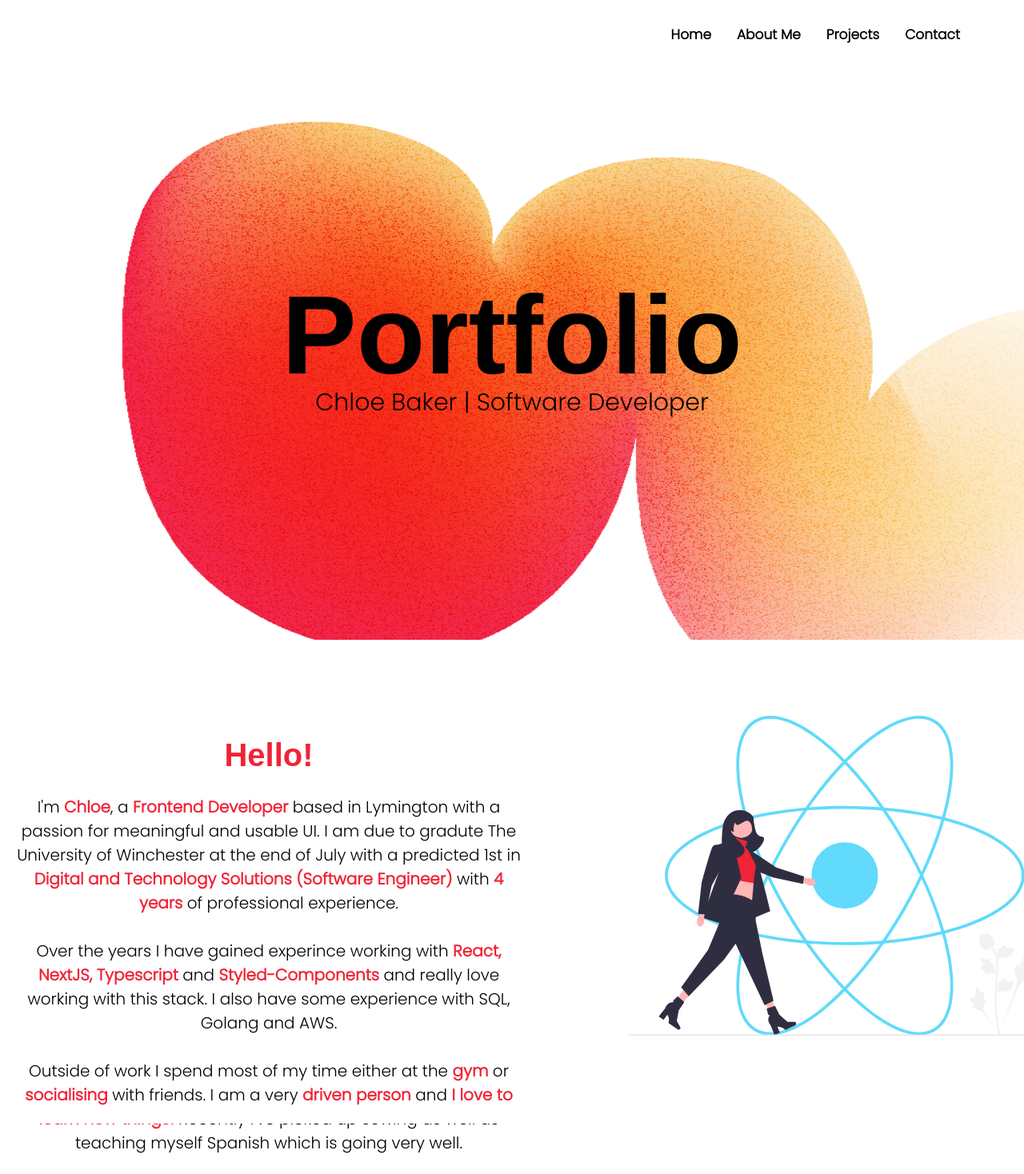
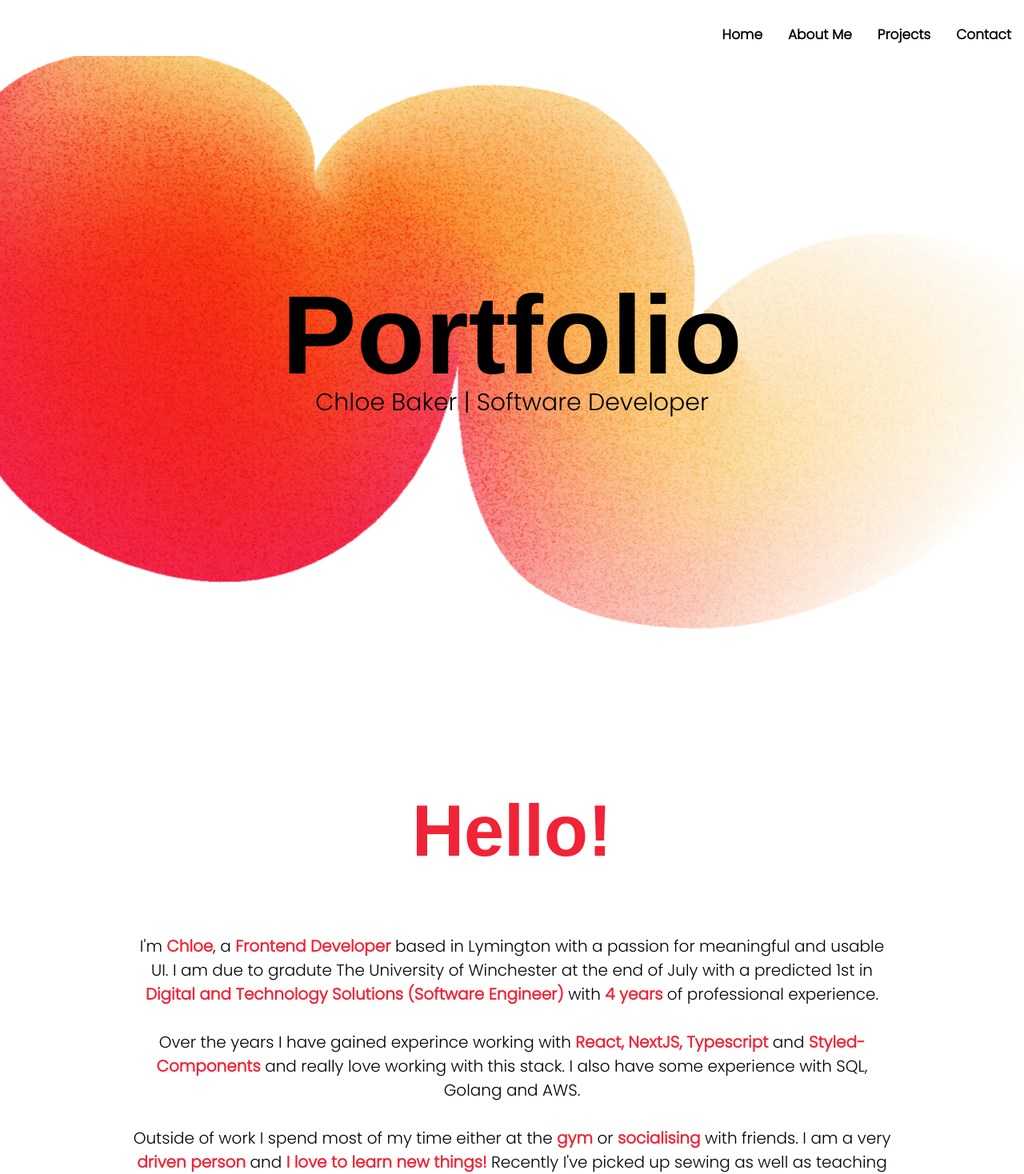
Before and after one commit to chhhloeeee/digital-portfolio, a React (Create React App) app: page / in a window 1280 px wide. Shown: the top 1468 px of the page at 80% size. Built offline with nearby package versions, Linux system fonts and the light colour scheme; a web font is replaced by a local one.

Commit message:
fix: about section

```diff
--- a/src/components/About.tsx
+++ b/src/components/About.tsx
@@ -1,5 +1,5 @@
 import { styled } from "styled-components";
-import ReactImg from "../Images/undraw_react.svg";
+import grain from "../Images/grain.svg";
 
 interface AboutProps {
   className?: string;
@@ -34,36 +34,27 @@ const About = ({ className, id }: AboutProps) => {
           sewing as well as teaching myself Spanish which is going very well.
         </p>
       </div>
-      <img src={ReactImg} alt="girl with React logo"></img>
     </div>
   );
 };
 
 const StyledAbout = styled(About)`
-  position: relative;
-  min-height: 70vh;
-  font-size: 20px;
-  border-top: solid 15px white;
-  border-bottom: solid 15px white;
+  margin: 1rem;
+  padding: 2rem 2rem;
+  text-align: center;
   > div {
-    float: left;
-    width: 50%;
-    height: 100%;
-    padding: 5rem 1rem;
-
+    margin: auto;
+    width: 80%;
+    padding: 1rem 1rem;
+    font-size: 20px;
     strong,
     h1 {
       color: #f12336;
     }
   }
-  img {
-    margin: 0;
-    position: absolute;
-    top: 50%;
-    -ms-transform: translate(-50%, -50%);
-    transform: translate(-50%, -50%);
-    height: 400px;
-    padding-left: 10rem;
+  h1 {
+    padding: 1rem 1rem;
+    font-size: 90px;
   }
 `;
 
--- a/src/components/Header.tsx
+++ b/src/components/Header.tsx
@@ -24,6 +24,9 @@ const StyledHeader = styled(Header)`
   color: black;
   font-size: 70px;
   background-image: url(${OrgangeGradient});
+  background-repeat: no-repeat;
+  background-position: center;
+  padding-bottom: 3rem;
   p {
     font-family: "Poppins", sans-serif;
     font-size: 30px;
--- a/src/components/NavBar.tsx
+++ b/src/components/NavBar.tsx
@@ -25,7 +25,7 @@ const StyledNavBar = styled(NavBar)`
   background-color: white;
   position: fixed;
   top: 0;
-  width: 95%;
+  width: 100%;
   z-index: 1;
 
   a {
```
Also changed, not shown: src/Images/grain.svg (added), src/Images/undraw_react.svg (deleted).
